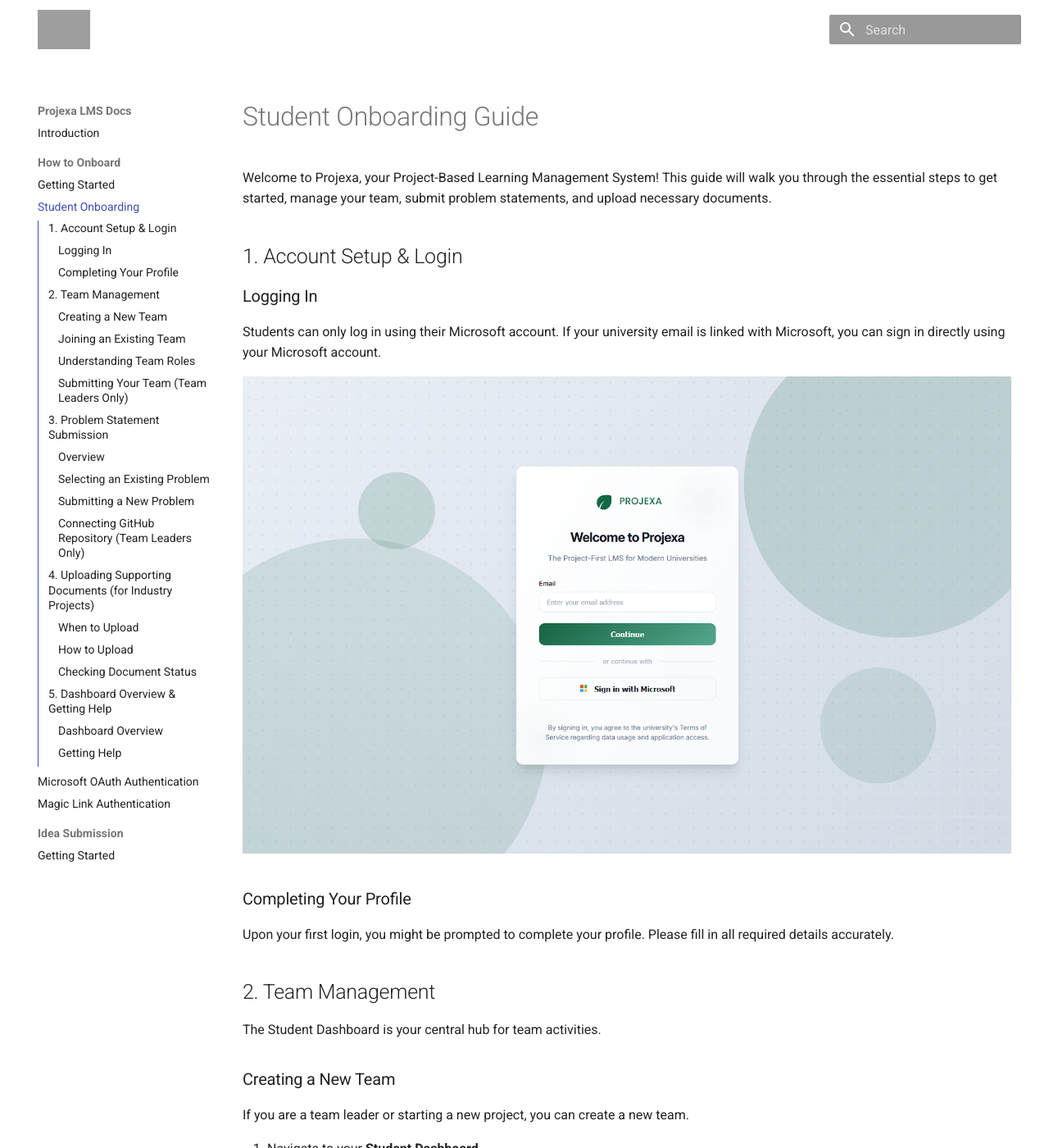
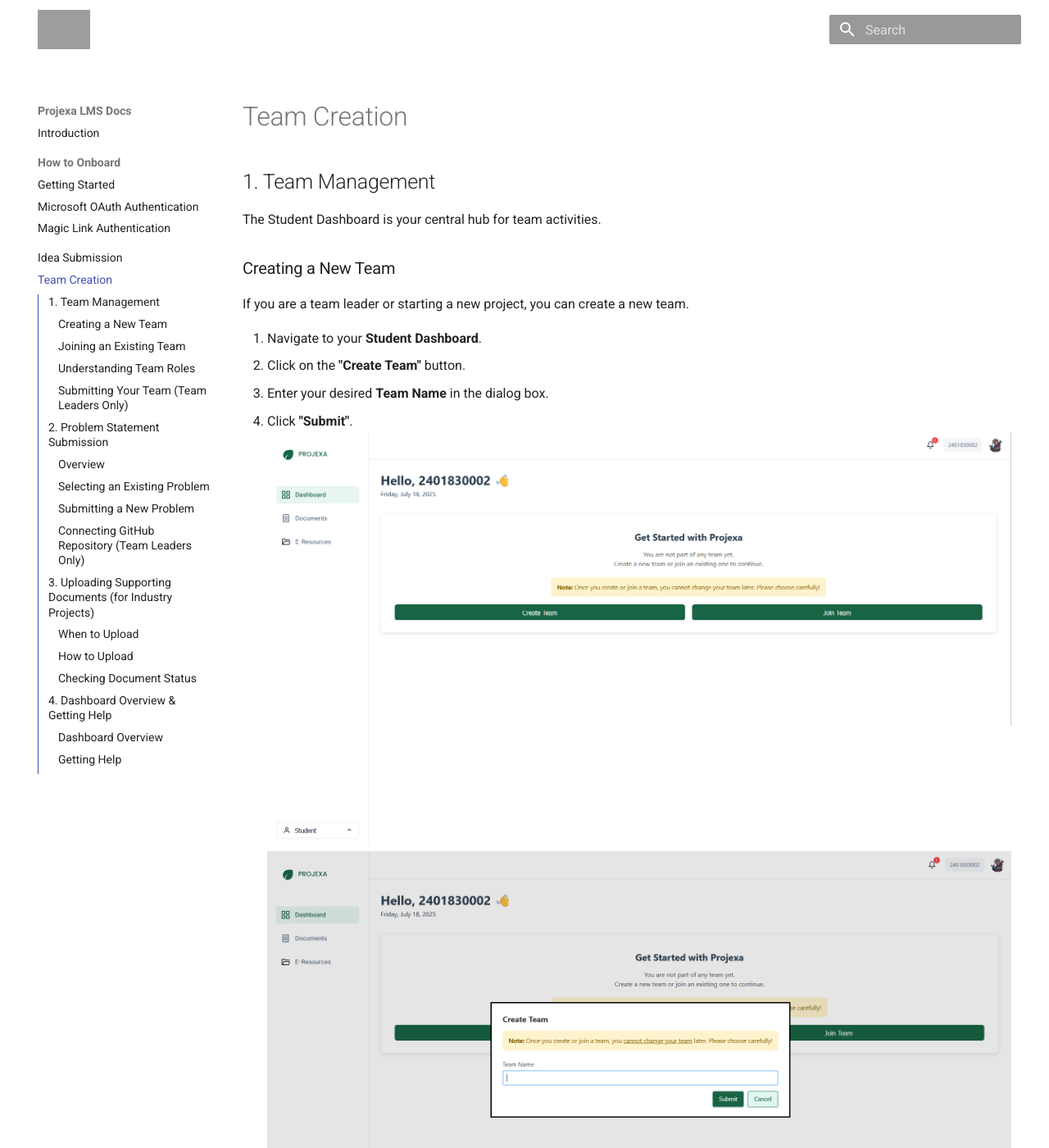
Before and after one commit to ProjexaLMS/ProjexaDocs, an MkDocs documentation site: the page built from docs/team-management.md, in a window 1280 px wide and 1400 px high. Shown: the whole window at 82% size. Built offline with MkDocs 1.6.1 and Material for MkDocs 9.7.7, drawn with Linux system fonts in a browser that asks for light colours; some of the changed text lies outside the part shown; grey boxes are pictures that could not be loaded.

Commit message:
Refactor

```diff
--- a/docs/how-to-onboard-students.md
+++ b/docs/team-management.md
@@ -1,20 +1,4 @@
-# Student Onboarding Guide
-
-Welcome to Projexa, your Project-Based Learning Management System! This guide will walk you through the essential steps to get started, manage your team, submit problem statements, and upload necessary documents.
-
-## 1. Account Setup & Login
-
-### Logging In
-
-Students can only log in using their Microsoft account. If your university email is linked with Microsoft, you can sign in directly using your Microsoft account.
-
-![Login Page - Microsoft Option](assets/images/login_email_entry.png)
-
-### Completing Your Profile
-
-Upon your first login, you might be prompted to complete your profile. Please fill in all required details accurately.
-
-## 2. Team Management
+## 1. Team Management
 
 The Student Dashboard is your central hub for team activities.
 
@@ -109,7 +93,7 @@
 
 You can view the status of your uploaded documents (Pending, Approved, Rejected) in the "Your Documents" list. If a document is rejected, a reason will be provided.
 
-## 5. Dashboard Overview & Getting Help
+## 4. Dashboard Overview & Getting Help
 
 ### Dashboard Overview
 
--- a/mkdocs.yml
+++ b/mkdocs.yml
@@ -27,8 +27,7 @@
   - Introduction: index.md
   - How to Onboard:
       - Getting Started: how-to-onboard.md
-      - Student Onboarding: how-to-onboard-students.md
       - Microsoft OAuth Authentication: how-to-onboard-microsoft.md
       - Magic Link Authentication: how-to-onboard-magic.md
-  - Idea Submission:
-      - Getting Started: idea-submission.md
+  - Idea Submission: idea-submission.md
+  - Team Creation: team-management.md
```
Also changed, not shown: other parts of docs/team-management.md (+2 -2 lines).
